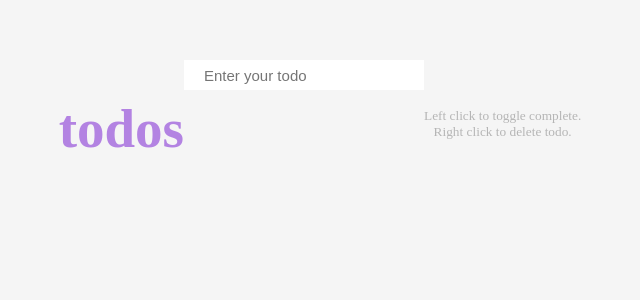
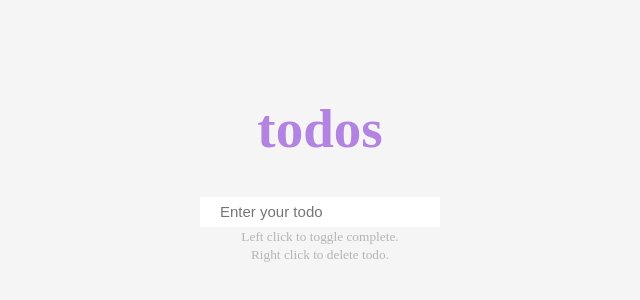
Before and after one commit to VeraIkhalo/Todo-App, a plain HTML site: page index.html in a window 1280 px wide. Shown: the part 118-418 px from the top of the page, without its empty margins (320-960 px from the left). Drawn offline with nearby package versions, Linux system fonts and the light colour scheme.

Commit message:
first commit

```diff
--- a/index.html
+++ b/index.html
@@ -32,7 +32,7 @@ Left click to toggle complete.
 Right click to delete todo.
 </small>
 
-<script src="C:main.js"> </script>
+<script src="main.js"> </script>
 
 </body>
 
--- a/main.css
+++ b/main.css
@@ -2,10 +2,7 @@ body{
 text-align:center;
 padding-top:170px;
  background-color: #f5f5f5;
- color: #444;
- flex-wrap:wrap;
- display:flex;
- justify-content:center;}
+ color: #444;}
 
 
 h1{font-size:55px;
```
